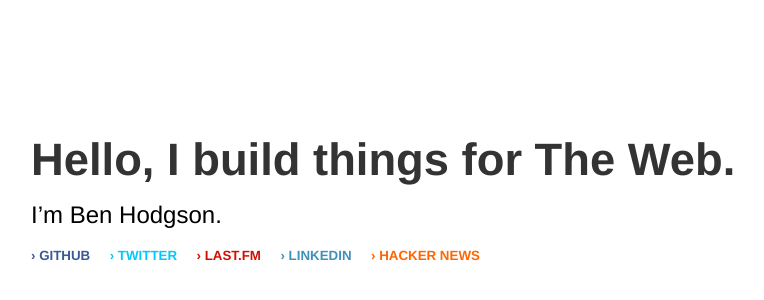
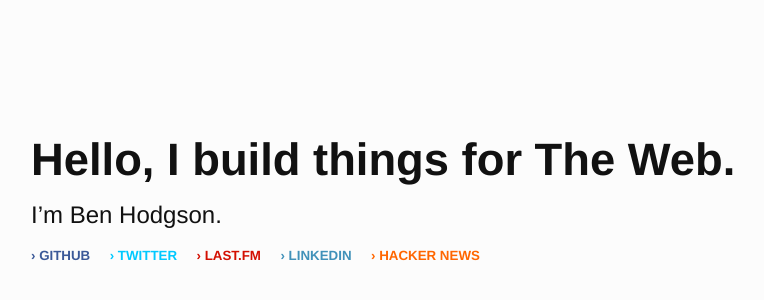
Before and after one commit to benhodgson/benhodgson.github.com, a plain HTML site: page index.html in a window 1280 px wide. Shown: the part 200-500 px from the top of the page, without its empty margins (249-1013 px from the left). Drawn offline with Linux system fonts and the light colour scheme.

Commit message:
Subtle colour changes

```diff
--- a/index.html
+++ b/index.html
@@ -16,7 +16,7 @@
       height: 100%;
     }
     body {
-      background-color: #fff;
+      background: #fcfcfc;
       width: 720px;
       font-family: "Helvetica Neue", "Helvetica", calibri, sans-serif;
       margin: 0 auto;
@@ -28,17 +28,23 @@
       vertical-align: middle;
     }
     h1 {
-      color: #333;
+      color: #111;
       font-size: 34pt;
       margin: 10px 0 20px 0;
       padding: 0;
     }
-    p a, p a:hover, p a:visited {
-      color: #036;
+    #hello {
+      margin: 20px 0;
+      font-size: 18pt;
+      color: #111;
+    }
+    #hello a {
       text-decoration: none;
-      font-weight: bold;
-      border-bottom: 1px solid #ccc;
-      padding-bottom: 1px;
+      font-weight: normal;
+      color: inherit;
+    }
+    .vcard .photo {
+      display: none;
     }
     #links ul {
       padding-left: 0;
@@ -77,18 +83,6 @@
     #links li.hn a {
       color: #ff6600;
     }
-    #hello a.fn {
-      text-decoration: none;
-      font-weight: normal;
-      color: black;
-    }
-    .vcard .photo {
-      display: none;
-    }
-    #hello {
-      margin: 20px 0;
-      font-size: 18pt;
-    }
   </style>
 
 </head>
```
